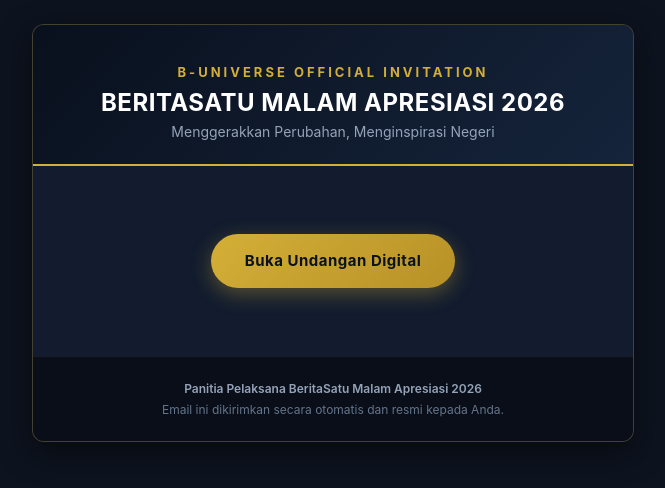
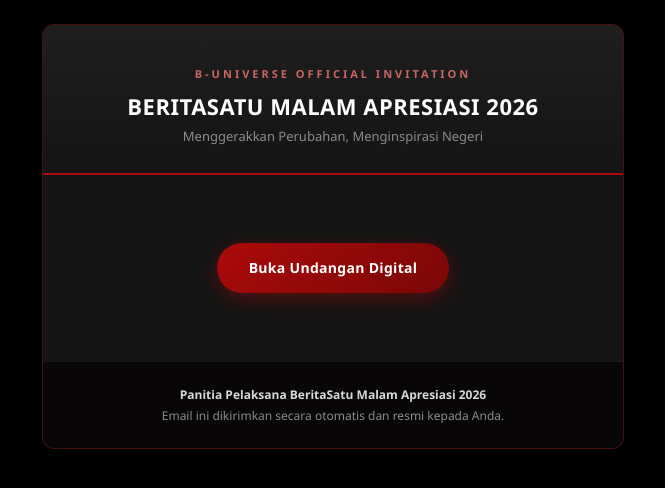
Before and after one commit to RakaRdh/buniverse-ids-backendcms, a CodeIgniter 4 app: the page made by app/Views/admin/invitations/email_template_preview.php in a window 1280 px wide. Shown: the top 488 px of the page, without its empty margins (307-972 px from the left). Run offline with PHP 8.4 and a stand-in for CodeIgniter, Linux system fonts and the light colour scheme; the template is opened without the code that fills it, so the values that code supplies are empty; some libraries are stand-ins or nearby versions.

Commit message:
fix(invitation): fix modal styles, remove all emojis and align email styling

```diff
--- a/app/Views/admin/invitations/email_template_preview.php
+++ b/app/Views/admin/invitations/email_template_preview.php
@@ -8,58 +8,63 @@
         body {
             margin: 0;
             padding: 0;
-            background-color: #0d131f;
-            font-family: -apple-system, BlinkMacSystemFont, 'Segoe UI', Roboto, Helvetica, Arial, sans-serif;
-            color: #e2e8f0;
+            background-color: #000000;
+            font-family: 'Segoe UI', -apple-system, BlinkMacSystemFont, Roboto, Helvetica, Arial, sans-serif;
+            color: #d9d9d9;
             -webkit-font-smoothing: antialiased;
         }
         .email-container {
-            max-width: 600px;
+            max-width: 580px;
             margin: 0 auto;
-            background-color: #121c2e;
+            background-color: #141414;
             border-radius: 12px;
             overflow: hidden;
-            border: 1px solid rgba(212, 175, 55, 0.25);
-            box-shadow: 0 10px 30px rgba(0, 0, 0, 0.5);
+            border: 1px solid rgba(172, 10, 10, 0.35);
+            box-shadow: 0 16px 40px rgba(0, 0, 0, 0.85);
         }
         .email-header {
-            background: linear-gradient(135deg, #09101d 0%, #15243b 100%);
-            padding: 36px 30px 24px;
+            background: linear-gradient(180deg, #1f1f1f 0%, #141414 100%);
+            padding: 36px 32px 26px;
             text-align: center;
-            border-bottom: 2px solid #d4af37;
+            border-bottom: 2px solid #ac0a0a;
         }
         .header-emblem {
             display: inline-block;
-            font-size: 13px;
+            font-size: 11px;
             letter-spacing: 3px;
             text-transform: uppercase;
-            color: #d4af37;
+            color: #cb6565;
             font-weight: 700;
-            margin-bottom: 8px;
+            margin-bottom: 10px;
         }
         .header-title {
             color: #ffffff;
-            font-size: 24px;
-            font-weight: 700;
+            font-size: 22px;
+            font-weight: 800;
             margin: 0 0 6px;
             letter-spacing: 0.5px;
+            text-transform: uppercase;
         }
         .header-sub {
-            color: #94a3b8;
-            font-size: 14px;
+            color: #8c8c8c;
+            font-size: 13px;
             margin: 0;
+            line-height: 1.5;
         }
         .email-body {
             padding: 36px 32px;
-            font-size: 15px;
-            line-height: 1.7;
-            color: #cbd5e1;
+            font-size: 14px;
+            line-height: 1.75;
+            color: #d9d9d9;
         }
         .greeting {
-            font-size: 18px;
-            font-weight: 600;
+            font-size: 16px;
+            font-weight: 700;
             color: #ffffff;
-            margin-bottom: 18px;
+            margin-bottom: 16px;
+        }
+        .content {
+            margin-bottom: 24px;
         }
         .btn-wrapper {
             text-align: center;
@@ -67,36 +72,30 @@
         }
         .btn-invitation {
             display: inline-block;
-            background: linear-gradient(135deg, #d4af37 0%, #b89127 100%);
-            color: #0b121e !important;
-            font-size: 15px;
+            background: #ac0a0a;
+            background: linear-gradient(135deg, #ac0a0a 0%, #7a0707 100%);
+            color: #ffffff !important;
+            font-size: 14px;
             font-weight: 700;
-            padding: 14px 34px;
+            padding: 13px 32px;
             border-radius: 50px;
             text-decoration: none;
-            box-shadow: 0 6px 20px rgba(212, 175, 55, 0.35);
-            letter-spacing: 0.5px;
-        }
-        .event-card {
-            background: rgba(255, 255, 255, 0.04);
-            border: 1px solid rgba(255, 255, 255, 0.08);
-            border-radius: 8px;
-            padding: 16px 20px;
-            margin: 20px 0;
-            font-size: 14px;
+            box-shadow: 0 6px 20px rgba(172, 10, 10, 0.4);
+            letter-spacing: 0.3px;
         }
         .closing {
             margin-top: 24px;
-            font-size: 14px;
-            color: #94a3b8;
+            font-size: 13px;
+            color: #8c8c8c;
+            line-height: 1.6;
         }
         .email-footer {
-            background-color: #090e18;
-            padding: 24px 30px;
+            background-color: #090607;
+            padding: 24px 32px;
             text-align: center;
             font-size: 12px;
-            color: #64748b;
-            border-top: 1px solid rgba(255, 255, 255, 0.06);
+            color: #8c8c8c;
+            border-top: 1px solid rgba(255, 255, 255, 0.08);
         }
     </style>
 </head>
@@ -104,7 +103,7 @@
     <div style="padding: 24px 12px;">
         <div class="email-container">
             <div class="email-header">
-                <div class="header-emblem">B-UNIVERSE OFFICIAL INVITATION</div>
+                <div class="header-emblem">B-Universe Official Invitation</div>
                 <h1 class="header-title"><?= esc($event['title'] ?? 'BERITASATU MALAM APRESIASI 2026') ?></h1>
                 <p class="header-sub"><?= esc($event['theme'] ?? 'Menggerakkan Perubahan, Menginspirasi Negeri') ?></p>
             </div>
@@ -123,7 +122,7 @@
                 </div>
             </div>
             <div class="email-footer">
-                <p style="margin: 0 0 6px; font-weight: 600; color: #94a3b8;"><?= esc($footerNote ?? 'Panitia Pelaksana BeritaSatu Malam Apresiasi 2026') ?></p>
+                <p style="margin: 0 0 4px; font-weight: 600; color: #d9d9d9;"><?= esc($footerNote ?? 'Panitia Pelaksana BeritaSatu Malam Apresiasi 2026') ?></p>
                 <p style="margin: 0;">Email ini dikirimkan secara otomatis dan resmi kepada Anda.</p>
             </div>
         </div>
```
Also changed, not shown: app/Views/admin/invitations/guests_index.php (+28 -27 lines), app/Views/admin/invitations/messages_index.php (+9 -9 lines), app/Views/admin/invitations/templates_index.php (+10 -9 lines).
